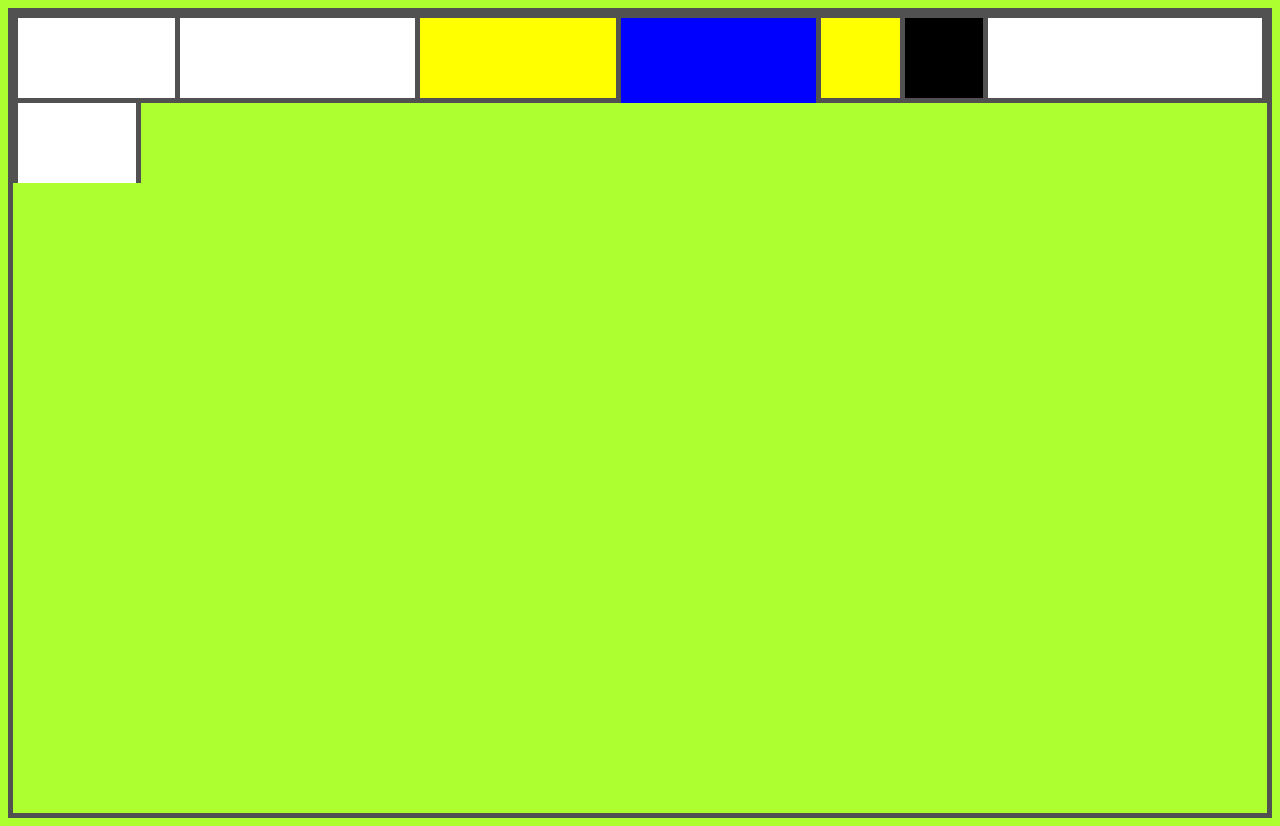
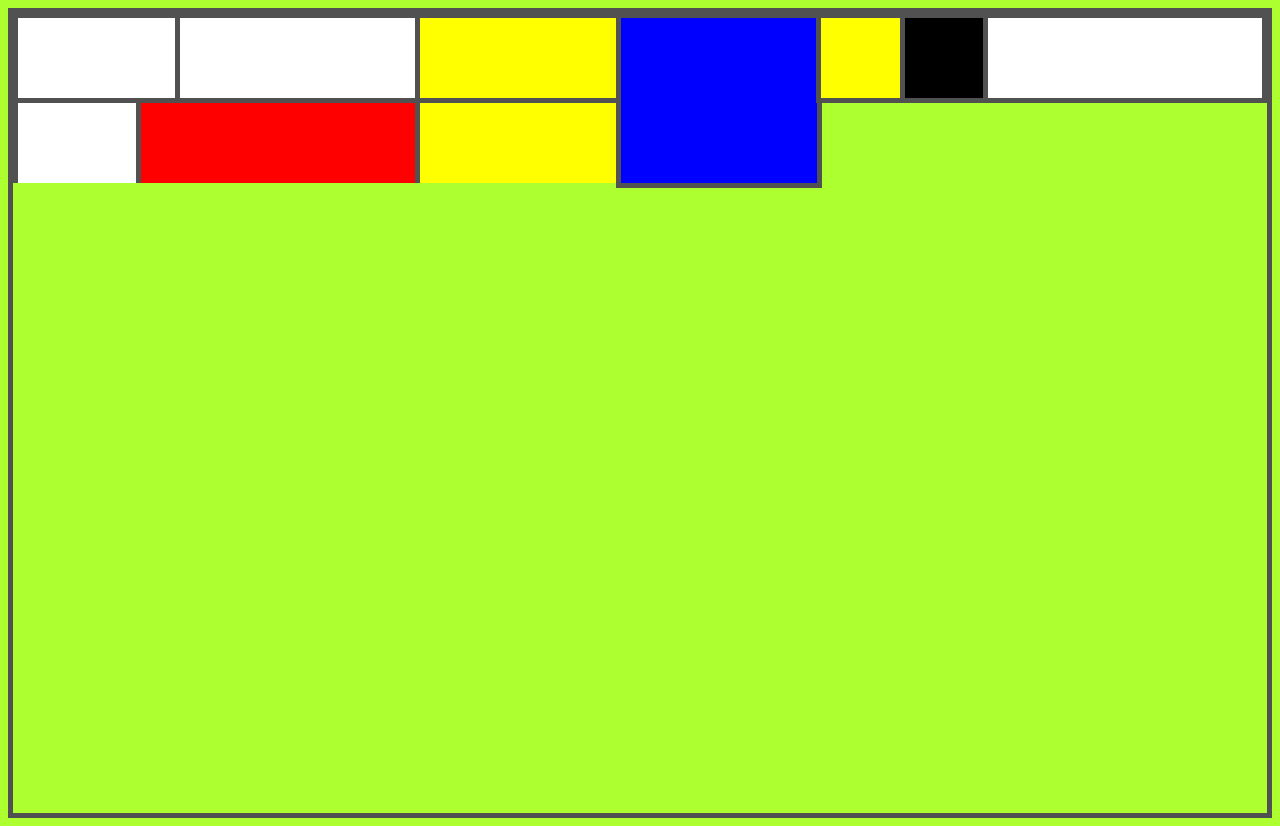
Before and after one commit to Momentum-Team-20/css-layout-challenge-jmatthews64, a plain HTML site: page index.html in a window 1280 px wide. Drawn offline with Linux system fonts and the light colour scheme.

Commit message:
Added css formating for noBorder by color and added more row 2 boxes

```diff
--- a/index.html
+++ b/index.html
@@ -14,9 +14,9 @@
             <div class="white wholeBox rightBox topBox  bottomBox"></div>
             <div class="white wholeBox topBox bottomBox"></div>
             <div class="white wholeBox topBox bottomBox"></div>
-            <div class="white wholeBox rightBox bottomBox topBox"></div>
+            <div class="white wholeBox bottomBox topBox"></div>
             <!-- end of first set of white boxes -->
-            <div class="yellow wholeBox topBox bottomBox"></div>
+            <div class="yellow wholeBox topBox bottomBox leftBox"></div>
             <div class="yellow wholeBox topBox bottomBox"></div>
             <div class="yellow halfBox topBox bottomBox rightBox"></div>
             <!--End first yellow box-->
@@ -38,6 +38,18 @@
             <div class="white wholeBox leftBox"></div>
             <div class="white halfBox rightBox"></div>
 
+            <div class="red wholeBox"></div>
+            <div class="red wholeBox"></div>
+            <div class="red wholeBox"></div>
+            <div class="red halfBox"></div>
+
+            <div class="yellow wholeBox leftBox"></div>
+            <div class="yellow wholeBox"></div>
+            <div class="yellow halfBox"></div>
+
+            <div class="blue wholeBox leftBox bottomBox"></div>
+            <div class="blue wholeBox bottomBox"></div>
+            <div class="blue halfBox rightBox bottomBox"></div>
         </div>
         <!-- end rox 2 boxes -->
     </div>
--- a/styles.css
+++ b/styles.css
@@ -66,6 +66,18 @@
     border-bottom: 5px solid blue;
 }
 
+.noBorderWhite {
+    border-bottom: 5px solid white;
+}
+
+.noBorderRed {
+    border-bottom: 5px solid red;
+}
+
+.noBorderYellow {
+    border-bottom: 5px solid yellow;
+}
+
 .rowWrap {
     display: flex;
     height: 10%;
```
